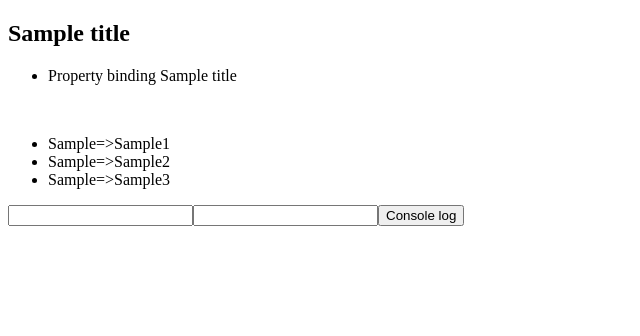
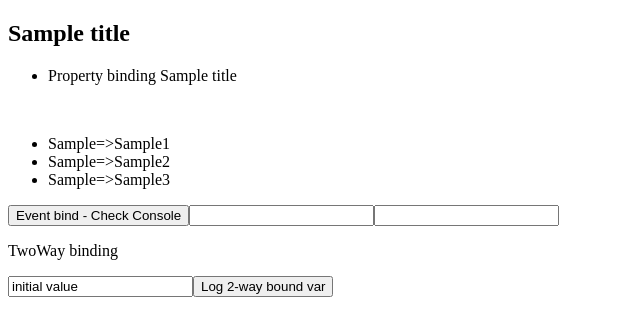
Before and after one commit to gishu/ng-in-ten, an Angular app: page / in a window 1280 px wide. Shown: the top 336 px of the page, without its empty margins (0-640 px from the left). Built offline with nearby package versions, Linux system fonts and the light colour scheme.

Commit message:
2-way binding

```diff
--- a/src/app/app.module.ts
+++ b/src/app/app.module.ts
@@ -1,9 +1,11 @@
 import { BrowserModule } from '@angular/platform-browser';
 import { NgModule } from '@angular/core';
+import { FormsModule } from "@angular/forms";
 
 import { AppRoutingModule } from './app-routing.module';
 import { AppComponent } from './app.component';
 import { SampleComponent } from './sample/sample.component';
+
 
 @NgModule({
   declarations: [
@@ -12,7 +14,8 @@ import { SampleComponent } from './sample/sample.component';
   ],
   imports: [
     BrowserModule,
-    AppRoutingModule
+    AppRoutingModule,
+    FormsModule
   ],
   providers: [],
   bootstrap: [AppComponent]
--- a/src/app/sample/sample.component.html
+++ b/src/app/sample/sample.component.html
@@ -7,6 +7,11 @@
 <ul>
     <li *ngFor="let sample of samples">Sample=>{{sample}}</li>
 </ul>
+<button (click)="handleSave($event)">Event bind - Check Console</button>
 <input type="text" (keyup.enter)="onTextEnter($event)">
 <input #templateVar type="text" (keyup.enter)="onTemplateTextEnter(templateVar.value)">
-<button (click)="handleSave($event)">Console log</button>
+<div>
+    <p>TwoWay binding</p>
+    <input type="text" [(ngModel)]="compVar">
+    <button (click)="logTwoWayBoundVar()">Log 2-way bound var</button>
+</div>
--- a/src/app/sample/sample.component.ts
+++ b/src/app/sample/sample.component.ts
@@ -10,6 +10,8 @@ export class SampleComponent implements OnInit {
 
   title: String = "Sample title";
   samples;
+
+  compVar: String = "initial value";
   constructor(private _sampleService:SampleService) {
 
   }
@@ -29,4 +31,7 @@ export class SampleComponent implements OnInit {
   onTemplateTextEnter(value){
     console.log('Template var value =' + value);
   }
+  logTwoWayBoundVar(){
+    console.log(this.compVar);
+  }
 }
```
